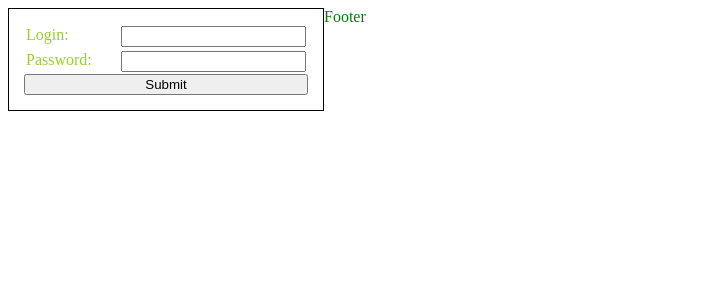
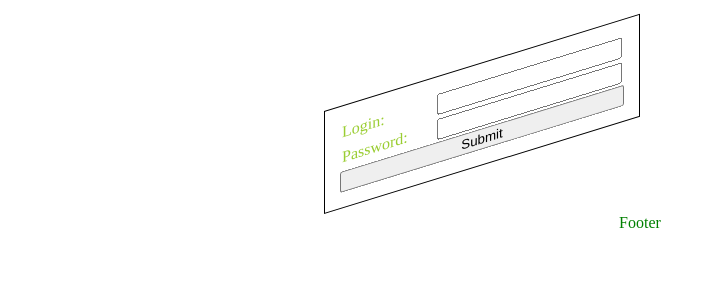
Before and after one commit to Bitluck/react-example, a React app in the folder front/: page / in a window 1280 px wide. Shown: the top 300 px of the page, without its empty margins (0-713 px from the left). Built offline with nearby package versions, Linux system fonts and the light colour scheme; the HTML template or start-up script is replaced by a standard one.

Commit message:
Update styles of component App

```diff
--- a/front/src/styles/components/App.css
+++ b/front/src/styles/components/App.css
@@ -6,7 +6,14 @@
 	grid-template-rows: repeat(3, 1fr);
 }
 
-.Login-Form {
+.header {
+	grid-column: 1 / -1;
+	grid-row: 1;
+
+	text-align: center;
+}
+
+.main {
 	grid-column: 2;
 	grid-row: 2;
 
@@ -22,7 +29,7 @@
 	transform-origin: 0;
 }
 
-.Footer {
+.footer {
 	grid-column: 1 / -1;
 	grid-row: 3;
 
```
